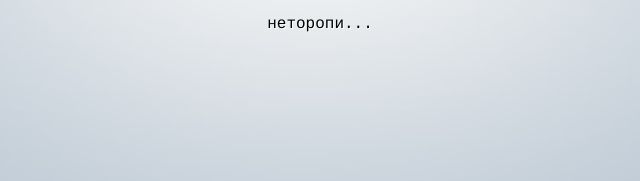
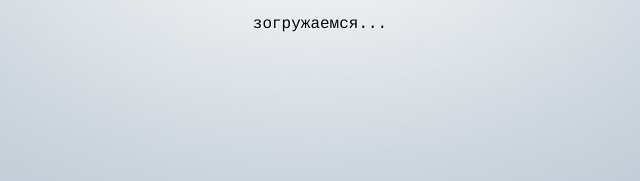
Before and after one commit to EntityinArray/entityinarray.github.io, a plain HTML site: page index.html in a window 1280 px wide. Shown: the part 464-645 px from the top of the page, 320-960 px from the left. Drawn offline with Linux system fonts and the light colour scheme.

Commit message:
add some more funney texts

```diff
--- a/index.html
+++ b/index.html
@@ -26,7 +26,7 @@
 		<script type="text/javascript">
 
 			var faces = ["=)","=(","=0","=3","=/","=*","=v","=D","xD",":^)"]
-			var labels = ["вычесленя там","погоди ща","неторопи","зборка информаци","серёзны оналис","зтораюс","ээээээээээммм","УНУНУНУУНУНунунуну"]
+			var labels = ["вычесленя там","погоди ща","зогружаемся","зборка информаци","серёзны оналис","почти","ээээээээээммм","УНУНУНУУНУНунунуну"]
 
 			var smiley = document.getElementById("smiley")
 			var label = document.getElementById("label")
```
